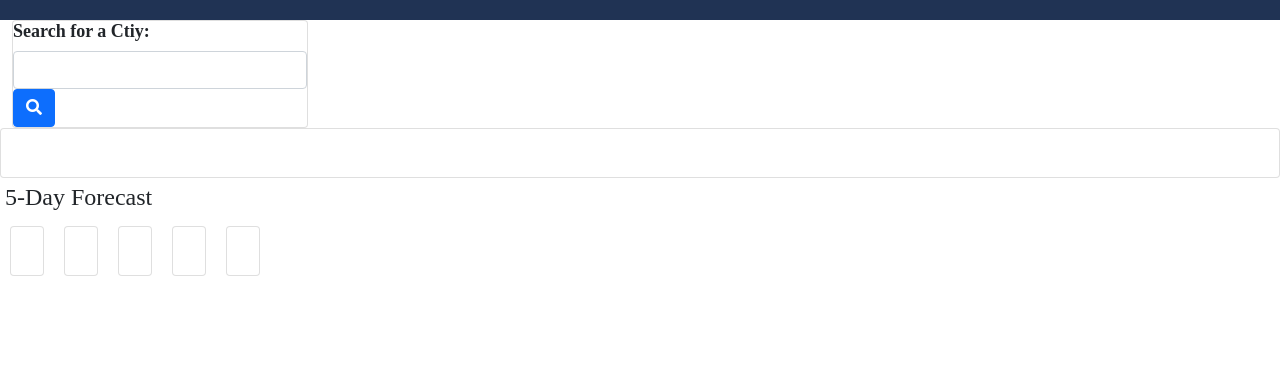
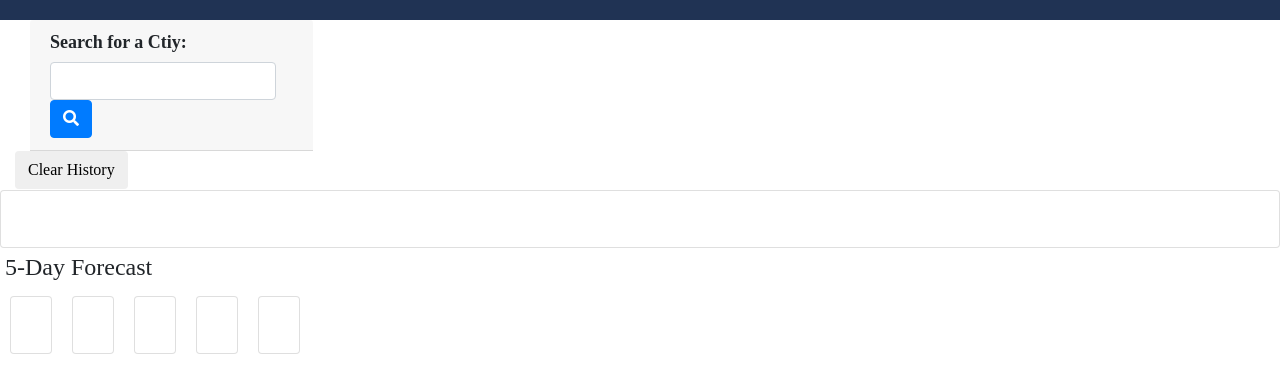
Before and after one commit to smurphy7326/Weather-Dashboard-Server-API, a plain HTML site: page index.html in a window 1280 px wide. Shown: the part 66-458 px from the top of the page. Drawn offline with nearby package versions, Linux system fonts and the light colour scheme.

Commit message:
reworking HTML

```diff
--- a/index.html
+++ b/index.html
@@ -6,14 +6,9 @@
     <meta name="viewport" content="width-device-width, initial-scale=1.0">
     <meta hhtp-equiv="X-UA-Compatiable" content="ie=edge">
     <title>Weather Dashboard</title>
-    <!-- Link from Bootstrap when I went to the website and copied the link-->
-    <link rel="stylesheet" href="https://cdn.jsdelivr.net/npm/bootstrap@5.1.0/dist/css/bootstrap.min.css"
-    integrity="sha384-KyZXEAg3QhqLMpG8r+8fhAXLRk2vvoC2f3B09zVXn8CA5QIVfZOJ3BCsw2P0p/We" crossorigin="anonymous">
-
-    <!-- This is the link to Font Awesome that I got when i signed up -->
-    <link rel="stylesheet" href="https://use.fontawesome.com/releases/v5.15.4/css/all.css"
-    integrity="sha384-DyZ88mC6Up2uqS4h/KRgHuoeGwBcD4Ng9SiP4dIRy0EXTlnuz47vAwmeGwVChigm" crossorigin="anonymous">
-    <!-- Regualr link to the stylesheet -->
+    <!-- Links from the excersises-->
+    <link rel="stylesheet" href="https://stackpath.bootstrapcdn.com/bootstrap/4.1.3/css/bootstrap.min.css" integrity="sha384-MCw98/SFnGE8fJT3GXwEOngsV7Zt27NXFoaoApmYm81iuXoPkFOJwJ8ERdknLPMO" crossorigin="anonymous">
+    <link rel="stylesheet" href="https://cdnjs.cloudflare.com/ajax/libs/font-awesome/5.15.4/css/all.min.css" integrity="sha512-1ycn6IcaQQ40/MKBW2W4Rhis/DbILU74C1vSrLJxCq57o941Ym01SwNsOMqvEBFlcgUa6xLiPY/NS5R+E6ztJQ==" crossorigin="anonymous" />
     <link rel="stylesheet" href="assets/css/style.css">
 </head>
 
@@ -25,12 +20,12 @@
     </div>
 </header>
 
-<!-- Bootstrap hwlping me with the placement, looked for grid placement help online to help -->
+<!-- Bootstrap helping me with the placement, looked for grid placement help online to help -->
 <div class="container-fluid">
-    <div class="row">
+    <div class="flex-row">
         <div class="col-md-3">
             <!-- need to work on the style if any -->
-            <div class="card" style="">
+            <div class="card-header">
                 <h5>Search for a Ctiy:</h5>
                 <!-- inline forms from bootstrap helped here-->
                 <form class="form-inline">
@@ -44,6 +39,7 @@
         </div>
             <!-- City List that has been searched for -->
             <ul class="list-group" id="cityListSearch"></ul>
+            <button onclick=""clearHistory()" class="btn"> Clear History</button>
         </div>
     </div>
     <!-- Bootstrap grid helped with the location-->
```
Also changed, not shown: 1 other file.
